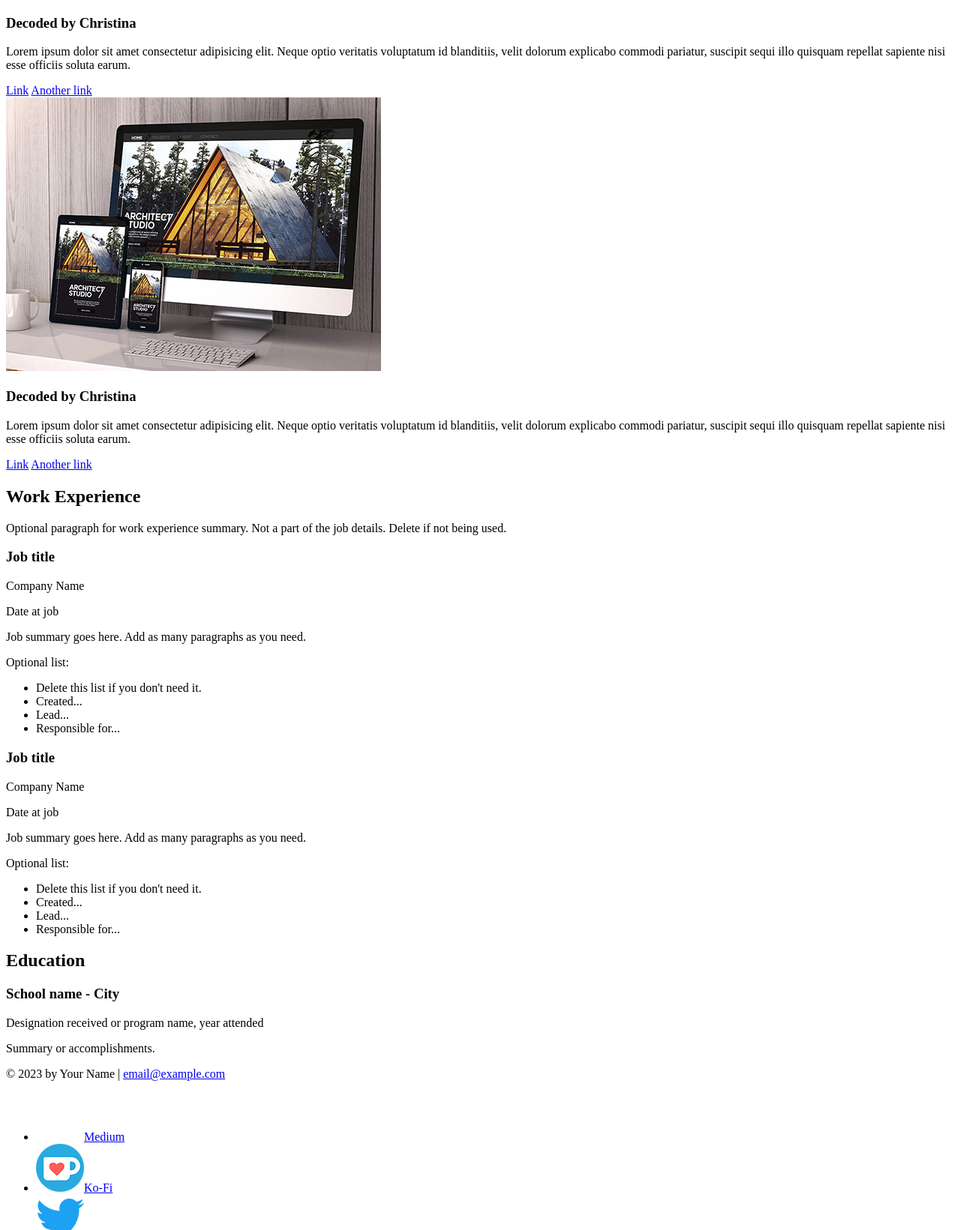
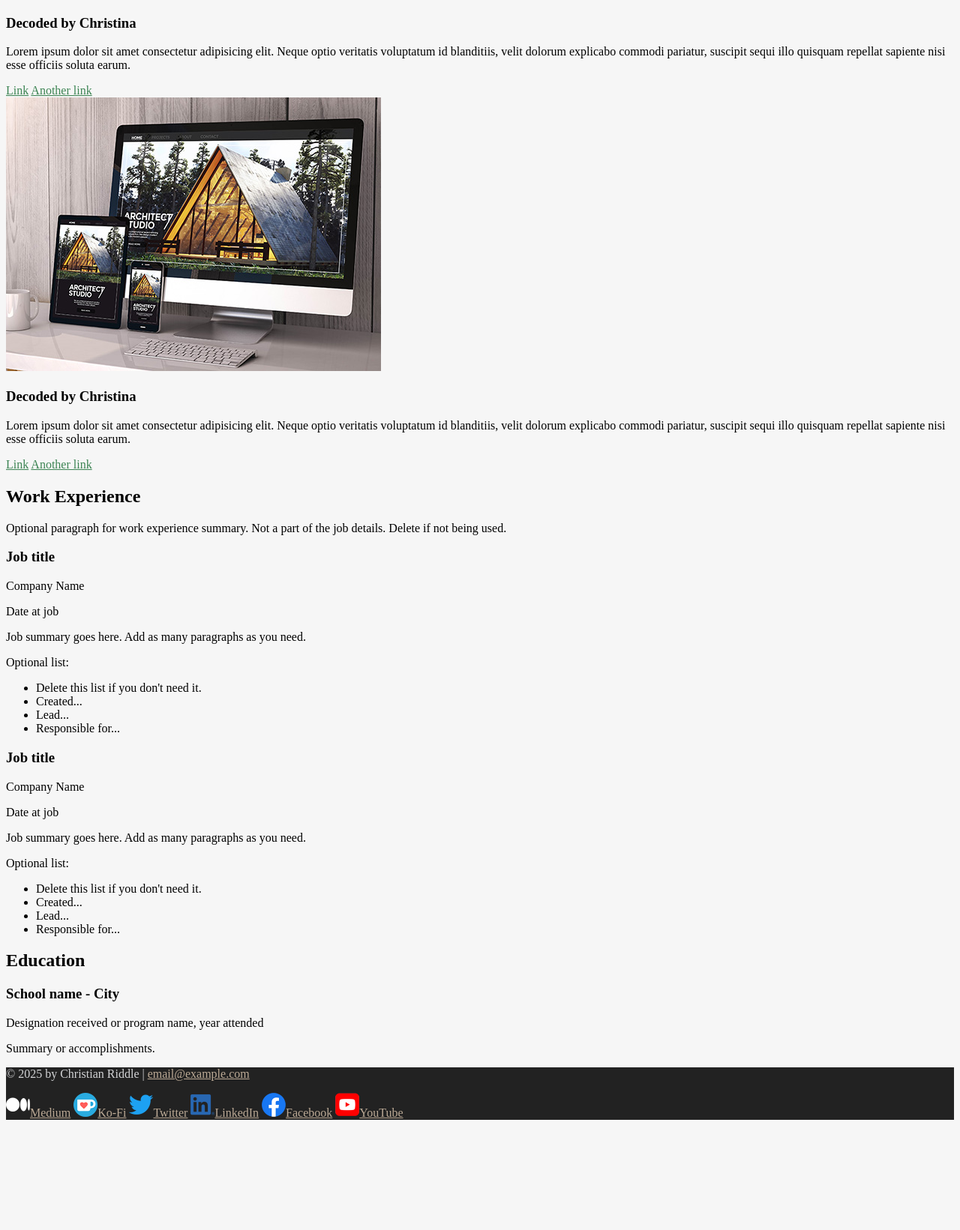
Before and after one commit to Riddle6/crPortfolio2025, a plain HTML site: page resume.html in a window 1280 px wide. Shown: the part 1159-2800 px from the top of the page at 75% size. After the commit the page ends 2669 px from the top, so only its background shows below. Drawn offline with Linux system fonts and the light colour scheme.

Commit message:
Unfinished / WIP

```diff
--- a/css/styles.css
+++ b/css/styles.css
@@ -0,0 +1,83 @@
+/*
+COLOR PALETTE
+
+Dark green      #3c8453
+Sandy beige     #bcaa96
+Dark gray       #222222
+Light gray      #d3d4d6
+Off-white       #f6f6f6
+*/
+
+/* GLOBAL STYLES
+-------------------*/
+html {
+    box-sizing: border-box;
+}
+*, *:before, *:after {
+    box-sizing: inherit;
+}
+
+body {
+    background-color: #f6f6f6;
+}
+/* Links */
+a {
+    color: #3c8453;
+}
+a:hover {
+    color: #bcaa96;
+    text-decoration: none;
+}
+
+footer a {
+    color: #bcaa96;
+}
+
+footer a:hover {
+    color: #3c8453;
+}
+
+
+/* HOME
+-------------------*/
+.home {
+    background: url(../images/bg-home-office-studio.jpg) no-repeat;
+    background-size: cover;
+}
+
+.home .content-wrapper {
+    background: rgb(255, 255, 255 / 0.9)
+}
+
+/* RESUME
+-------------------*/
+
+/* Profile
+-------------------*/
+
+/* Projects
+-------------------*/
+
+/* Education
+-------------------*/
+
+
+/* FOOTER
+-------------------*/
+footer {
+    background: #222;
+    color: #d3d4d6;
+}
+
+.socials {
+    list-style-type: none;
+    padding: 0;
+}
+
+.socials li {
+    display: inline-block;
+}
+
+.socials img {
+    width: 32px;
+}
--- a/resume.html
+++ b/resume.html
@@ -4,9 +4,9 @@
     <meta charset="UTF-8">
     <meta name="viewport" content="width=device-width, initial-scale=1">
     <title>Add a relevant page title</title>
-    <link rel="stylesheet" href="css/resume.css">
+    <link rel="stylesheet" href="css/styles.css">
   </head>
-  <body>
+  <body class="HOME">
     <!-- //  INTRO  // -->
     <header>
       <!-- Start content edits below this line. -->
@@ -39,9 +39,9 @@
           <h3>Decoded by Christina</h3>
           <p>Lorem ipsum dolor sit amet consectetur adipisicing elit. Neque optio veritatis voluptatum id blanditiis, velit dolorum explicabo commodi pariatur, suscipit sequi illo quisquam repellat sapiente nisi esse officiis soluta earum.</p>
           <!-- link to project -->
-          <a href="#" target="_blank">Link</a>
+          <a class="btn" href="#" target="_blank">Link</a>
           <!-- additional links, e.g. newsletter -->
-          <a href="#" target="_blank">Another link</a>
+          <a class="btn" href="#" target="_blank">Another link</a>
         </section>
 
         <section>
@@ -49,9 +49,9 @@
           <h3>Decoded by Christina</h3>
           <p>Lorem ipsum dolor sit amet consectetur adipisicing elit. Neque optio veritatis voluptatum id blanditiis, velit dolorum explicabo commodi pariatur, suscipit sequi illo quisquam repellat sapiente nisi esse officiis soluta earum.</p>
           <!-- link to project -->
-          <a href="#" target="_blank">Link</a>
+          <a class="btn" href="#" target="_blank">Link</a>
           <!-- additional links, e.g. newsletter -->
-          <a href="#" target="_blank">Another link</a>
+          <a class="btn" href="#" target="_blank">Another link</a>
         </section>
 
         <section>
@@ -59,9 +59,9 @@
           <h3>Decoded by Christina</h3>
           <p>Lorem ipsum dolor sit amet consectetur adipisicing elit. Neque optio veritatis voluptatum id blanditiis, velit dolorum explicabo commodi pariatur, suscipit sequi illo quisquam repellat sapiente nisi esse officiis soluta earum.</p>
           <!-- link to project -->
-          <a href="#" target="_blank">Link</a>
+          <a class="btn" href="#" target="_blank">Link</a>
           <!-- additional links, e.g. newsletter -->
-          <a href="#" target="_blank">Another link</a>
+          <a class="btn" href="#" target="_blank">Another link</a>
         </section>
         <!-- End content edits here. -->
       </section>
@@ -123,10 +123,10 @@
     <!-- //  FOOTER INFO, SOCIAL MEDIA  // -->
     <footer>
       <!-- Start content edits below this line. -->
-      <p>© 2023 by Your Name | <a href="mailto:email@example.com">email@example.com</a></p>
+      <p>© 2025 by Christian Riddle | <a href="mailto:email@example.com">email@example.com</a></p>
 
       <!-- Add or remove any networks. -->
-      <ul>
+      <ul class="socials">
         <li>
           <a href="#" target="_blank"><img src="images/icon-logo-medium.png" alt="">Medium</a>
         </li>
```
Also changed, not shown: index.html (+4 -2 lines).
